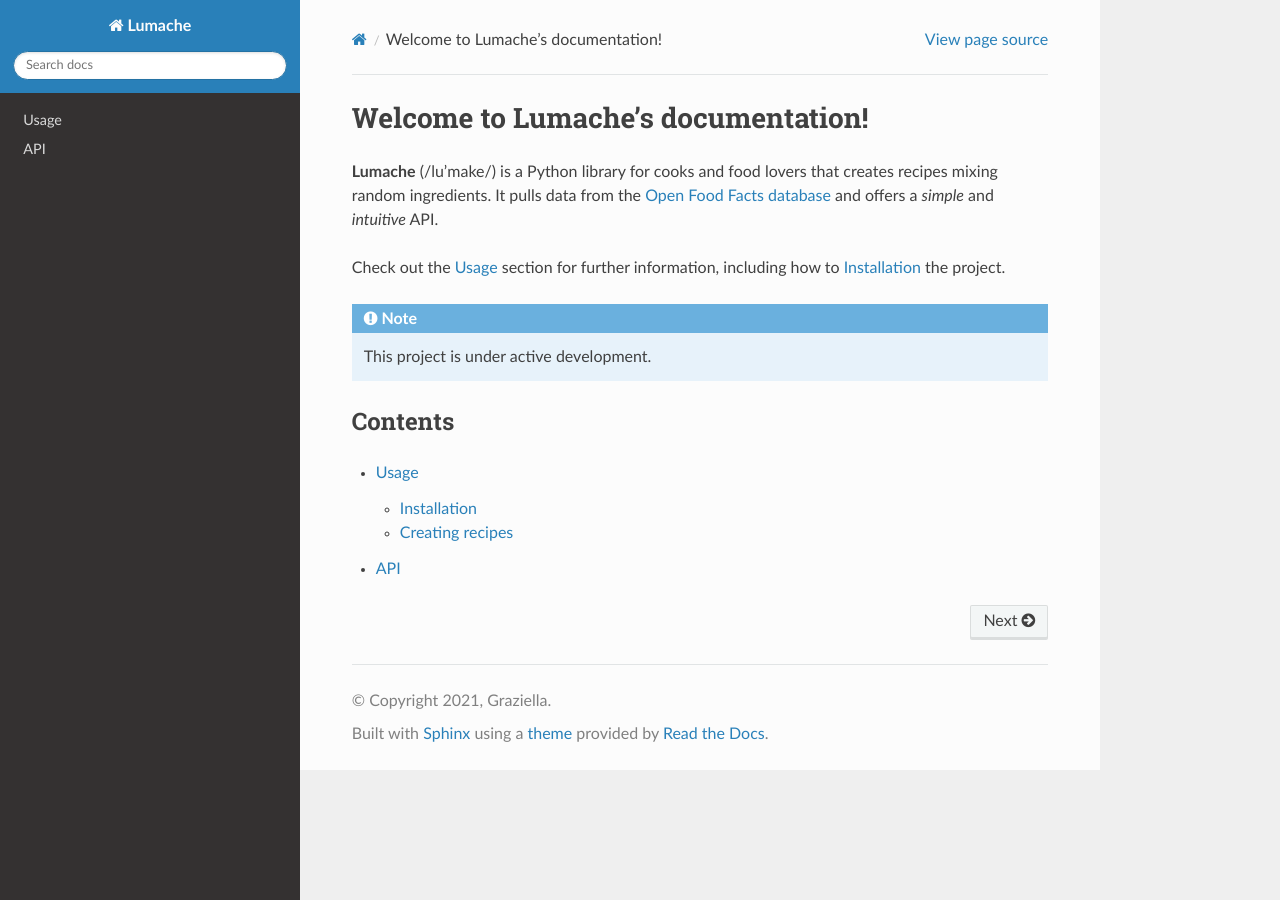
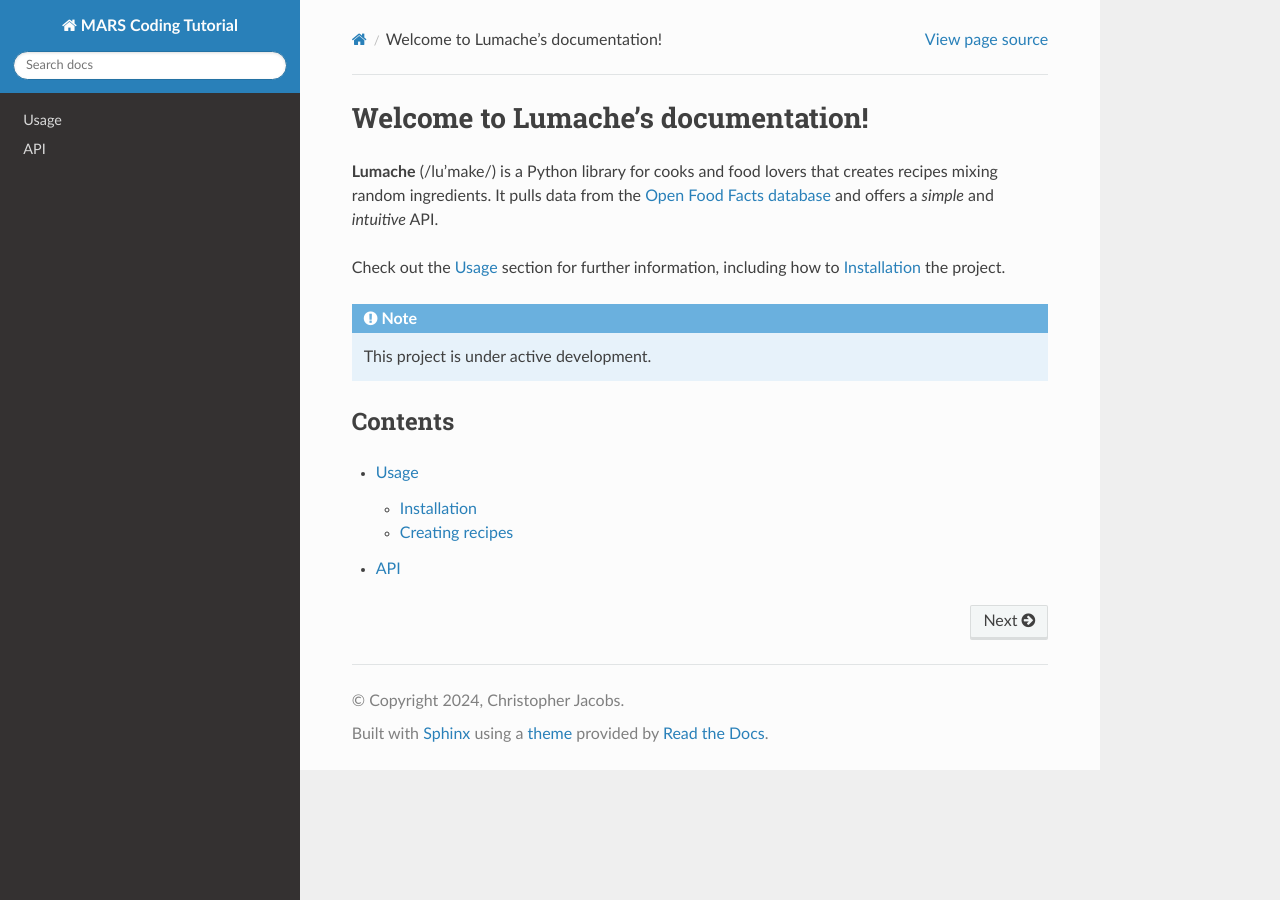
Before and after one commit to jacobsc050/MARS, a Sphinx documentation site: the page built from docs/source/index.rst, in a window 1280 px wide. Built offline with Sphinx 7.4.7 and the Read the Docs theme 3.1.0, drawn with Linux system fonts in a browser that asks for light colours.

Commit message:
Update
Testing

```diff
--- a/docs/source/conf.py
+++ b/docs/source/conf.py
@@ -2,9 +2,9 @@
 
 # -- Project information
 
-project = 'Lumache'
-copyright = '2021, Graziella'
-author = 'Graziella'
+project = 'MARS Coding Tutorial'
+copyright = '2024, Christopher Jacobs'
+author = 'Christopher Jacobs'
 
 release = '0.1'
 version = '0.1.0'
```
